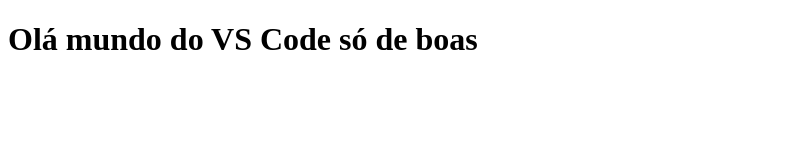
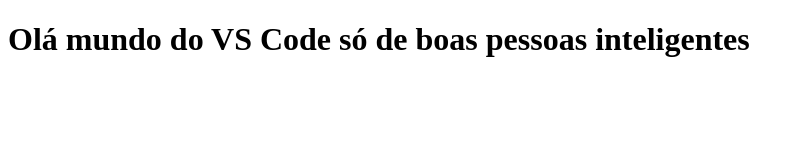
Before and after one commit to ADRIANO-SILVEIRA1984/teste-vscode, a plain HTML site: page index.html in a window 1280 px wide. Shown: the whole page, without its empty margins (0-803 px from the left). Drawn offline with Linux system fonts and the light colour scheme.

Commit message:
Update index.html

```diff
--- a/index.html
+++ b/index.html
@@ -7,6 +7,6 @@
     <title>Document</title>
 </head>
 <body>
-    <h1>Olá mundo  do VS Code só de boas
+    <h1>Olá mundo  do VS Code só de boas pessoas inteligentes
 </body>
 </html>
```
